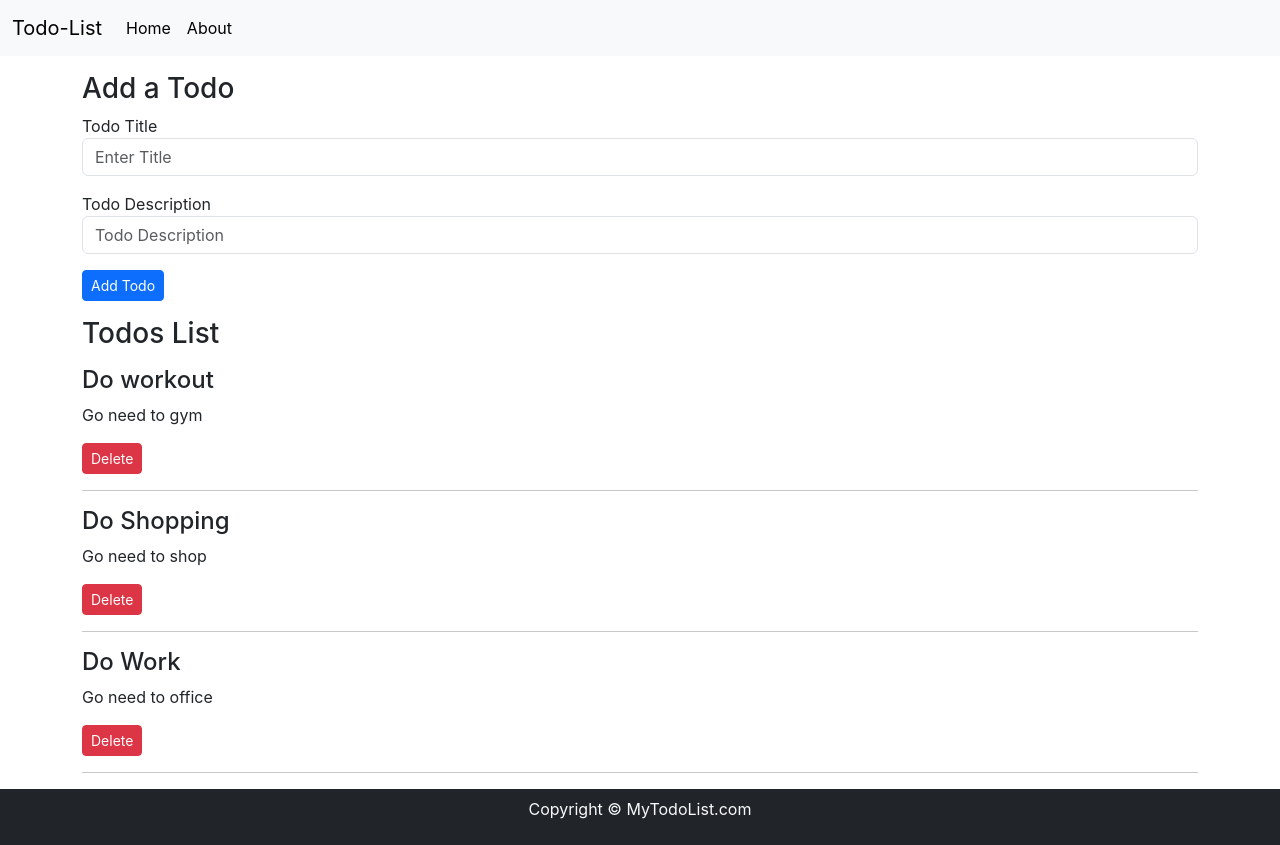
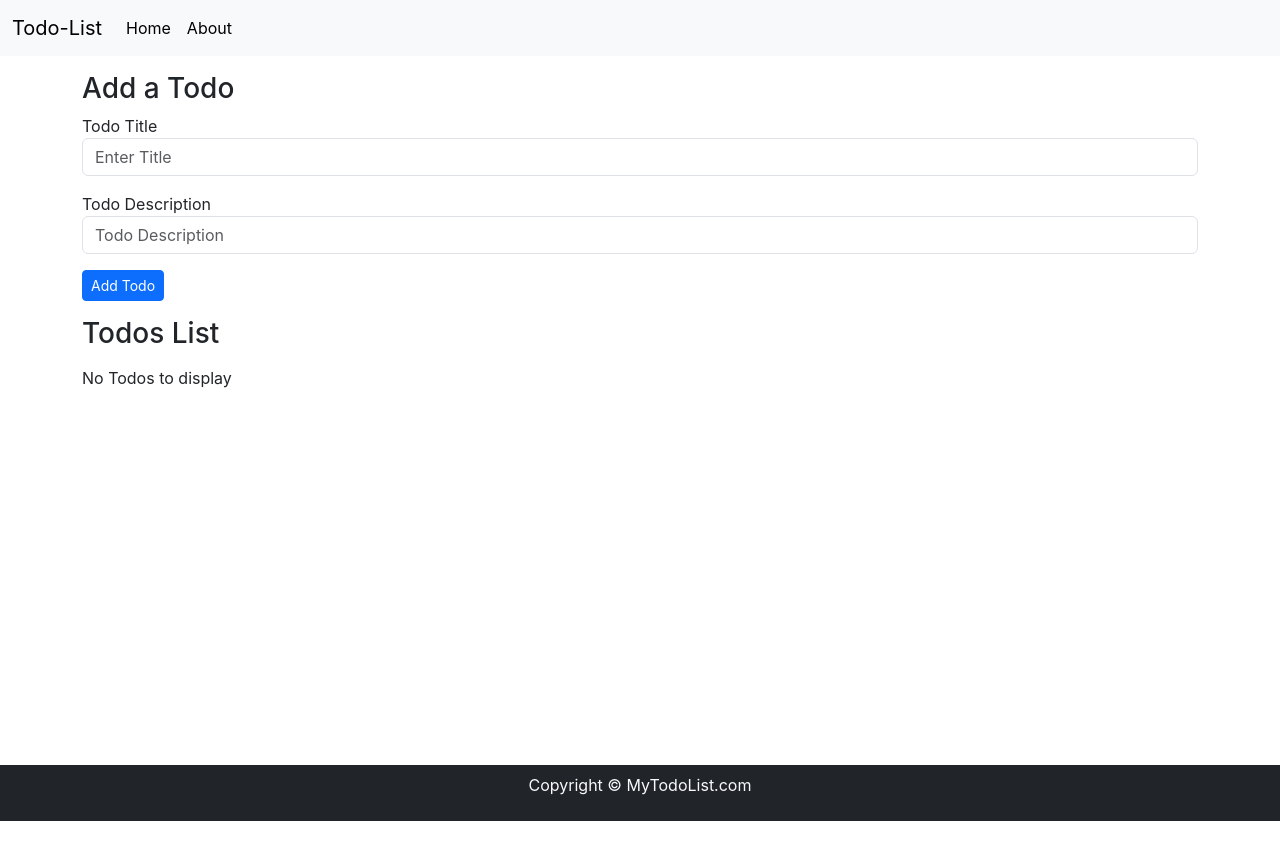
Before and after one commit to Anurag96/ReactLearning, a React (Create React App) app in the folder todo-list/: page / in a window 1280 px wide. After the commit the page ends 821 px from the top, so only its background shows below. Built offline with nearby package versions, Linux system fonts and the light colour scheme.

Commit message:
Updated the local storage code

```diff
--- a/todo-list/src/App.jsx
+++ b/todo-list/src/App.jsx
@@ -1,53 +1,49 @@
-import React,{useState} from 'react'
+import React, { useState, useEffect } from 'react'
 import Navbar from './components/navbar'
 import Footer from './components/Footer'
 import Todos from './components/Todos'
 import AddTodo from './components/AddTodo'
 
 function App() {
-  const [todos,setTodos] = useState([
-    {
-      sno:1,
-      title:"Do workout",
-      desc:"Go need to gym"
-    },
-    {
-      sno:2,
-      title:"Do Shopping",
-      desc:"Go need to shop"
-    },
-    {
-      sno:3,
-      title:"Do Work",
-      desc:"Go need to office"
+  let initTodo;
+  if (localStorage.getItem("todos") === null) {
+    initTodo = [];
+  } else {
+    initTodo = JSON.parse(localStorage.getItem('todos'));
   }
-  ])
-  const onDelete =(todo)=>{
+  const [todos, setTodos] = useState(initTodo)
+
+  const onDelete = (todo) => {
     // console.log('Delete',todo)
-    setTodos(todos.filter((e)=>{
+    setTodos(todos.filter((e) => {
       // console.log("Deleted",e)
-      return e!==todo;
+      return e !== todo;
     }))
+    localStorage.setItem("todos", JSON.stringify(todos))
   }
-  const addTodo =(title,desc)=>{
+
+  const addTodo = (title, desc) => {
     // console.log("Adding the details",title,desc);
     // let sno =  todos[todos.length-1].sno+1
-      let sno =  todos.length==0 ? 1 : todos[todos.length-1].sno + 1
+    let sno = todos.length == 0 ? 1 : todos[todos.length - 1].sno + 1
 
-      const myTodo ={
-        sno:sno,
-        title:title,
-        desc:desc
+    const myTodo = {
+      sno: sno,
+      title: title,
+      desc: desc
     }
-      setTodos([...todos,myTodo])
+    setTodos([...todos, myTodo])
   }
 
+  useEffect(() => {
+    localStorage.setItem("todos", JSON.stringify(todos))
+  }, [todos])
   return (
     <div>
-      <Navbar title="Todo-List" searchBar={false}/>
-      <AddTodo addTodo={addTodo}/>
-      <Todos todos={todos} onDelete={onDelete}/>
-      <Footer/>
+      <Navbar title="Todo-List" searchBar={false} />
+      <AddTodo addTodo={addTodo} />
+      <Todos todos={todos} onDelete={onDelete} />
+      <Footer />
     </div>
   )
 }
```
Lines whose indentation alone changed are shown as unchanged.
